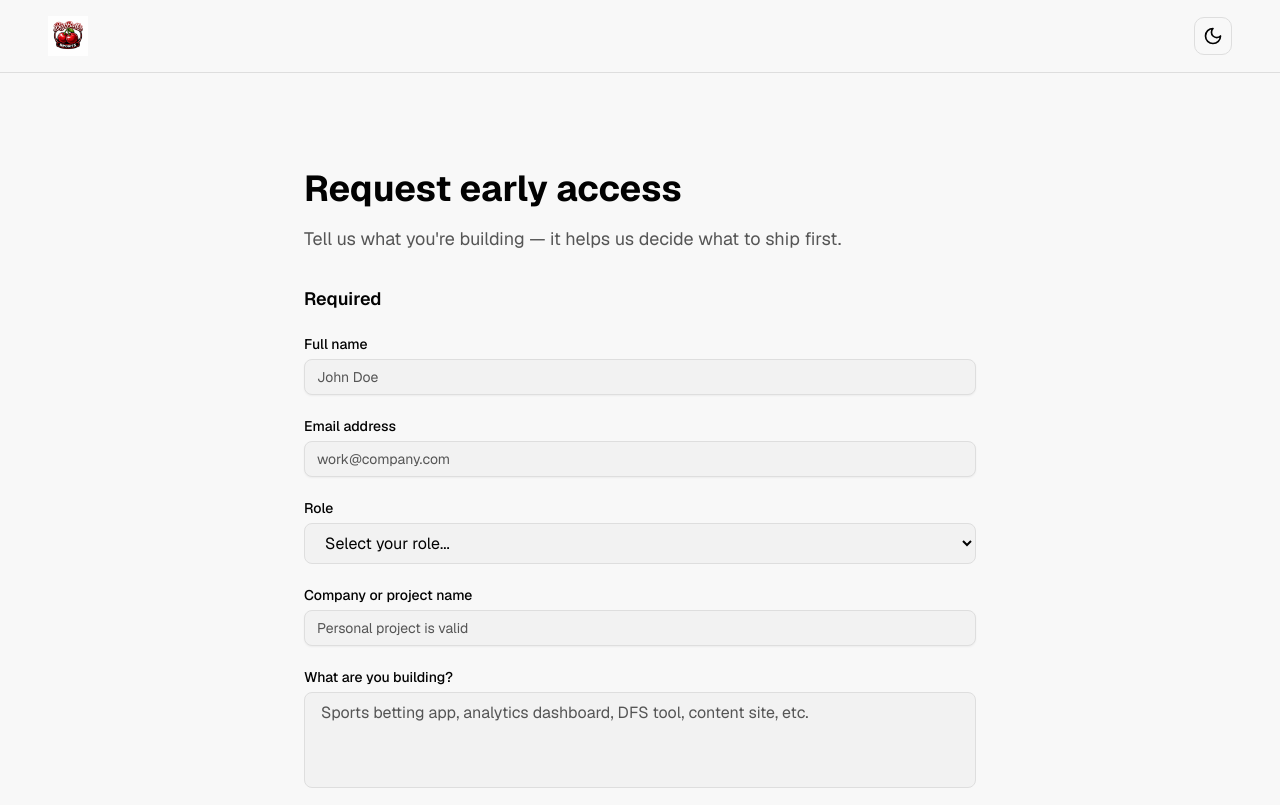
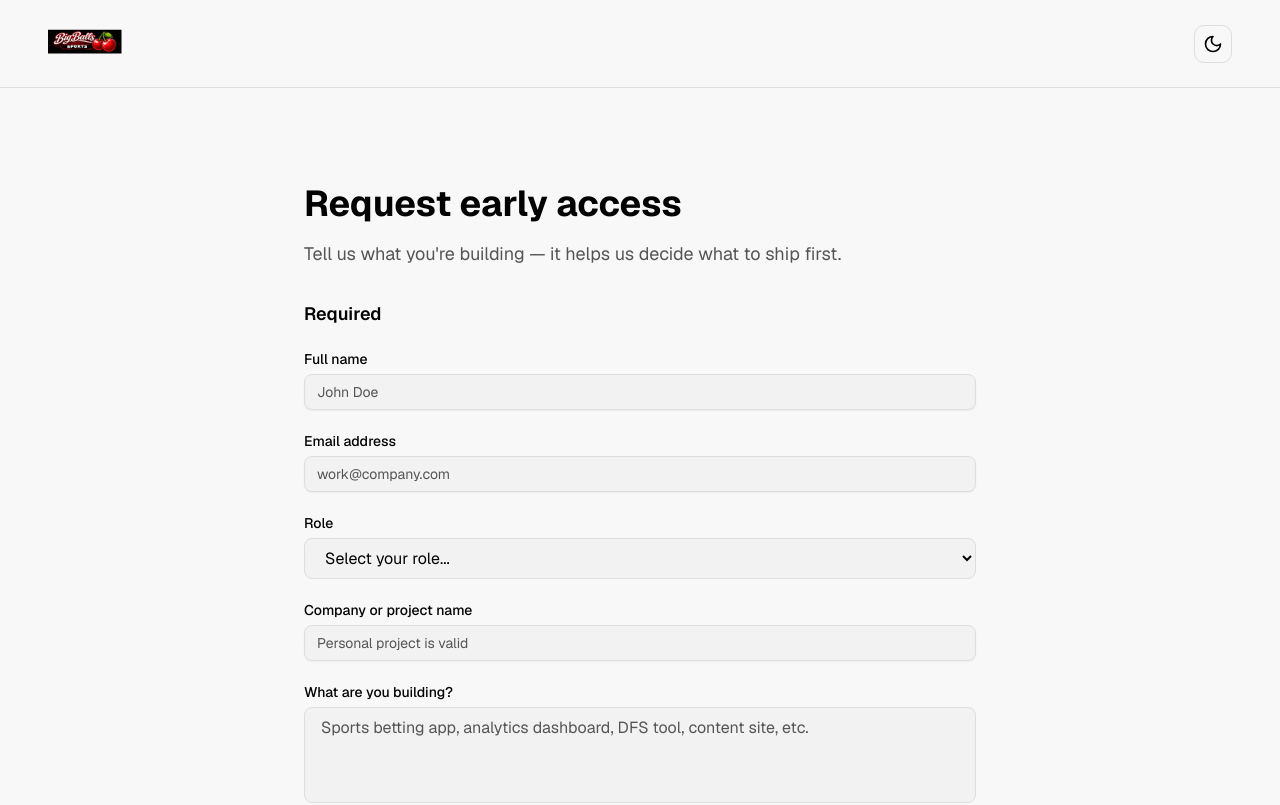
Before and after one commit to grossiweb/big-balls-sports-data-api, a Next.js app: page /early-access in a window 1280 px wide. Shown: the top 805 px of the page. Built offline with nearby package versions, Linux system fonts and the light colour scheme.

Commit message:
fix logo

```diff
--- a/app/early-access/page.tsx
+++ b/app/early-access/page.tsx
@@ -5,9 +5,9 @@ import { useState } from "react"
 import { Button } from "@/components/ui/button"
 import { Input } from "@/components/ui/input"
 import { Label } from "@/components/ui/label"
-import Image from "next/image"
 import Link from "next/link"
 import { ThemeToggle } from "@/components/theme-toggle"
+import { ThemeAwareLogo } from "@/components/theme-aware-logo"
 
 export default function EarlyAccess() {
   const [formData, setFormData] = useState({
@@ -78,7 +78,9 @@ export default function EarlyAccess() {
       <nav className="border-b border-border py-4 px-6 md:px-12">
         <div className="max-w-7xl mx-auto flex items-center justify-between">
           <Link href="/" className="flex items-center gap-2 hover:opacity-80 transition-opacity">
-            <Image src="/logo.png" alt="Big Balls Sports" width={40} height={40} className="w-10 h-10" />
+            <span className="scale-[0.5] origin-left">
+              <ThemeAwareLogo />
+            </span>
           </Link>
           <ThemeToggle />
         </div>
--- a/components/theme-aware-logo.tsx
+++ b/components/theme-aware-logo.tsx
@@ -1,30 +1,28 @@
 "use client"
 
-import { useTheme } from "next-themes"
 import Image from "next/image"
-import { useEffect, useState } from "react"
 
 export function ThemeAwareLogo() {
-  const { theme } = useTheme()
-  const [mounted, setMounted] = useState(false)
-
-  useEffect(() => {
-    setMounted(true)
-  }, [])
-
-  if (!mounted) return null
-
-  const isDark = theme === "dark"
-  const logoSrc = isDark ? "/logo-black.png" : "/logo-white.png"
-
   return (
-    <Image
-      src={logoSrc || "/placeholder.svg"}
-      alt="Big Balls Sports"
-      width={200}
-      height={60}
-      className="h-12 w-auto"
-      priority
-    />
+    <span aria-label="Big Balls Sports" role="img" className="inline-flex">
+      <Image
+        src="/logo-black.png"
+        alt=""
+        aria-hidden="true"
+        width={200}
+        height={60}
+        className="h-12 w-auto block dark:hidden"
+        priority
+      />
+      <Image
+        src="/logo-white.png"
+        alt=""
+        aria-hidden="true"
+        width={200}
+        height={60}
+        className="h-12 w-auto hidden dark:block"
+        priority
+      />
+    </span>
   )
 }
```
